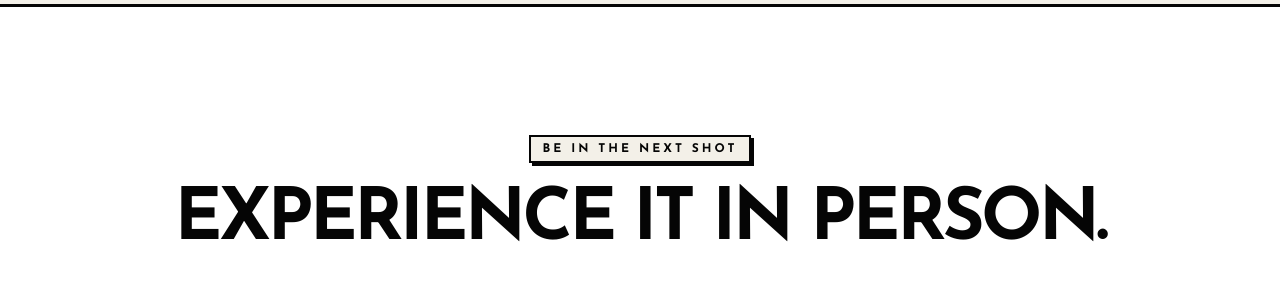
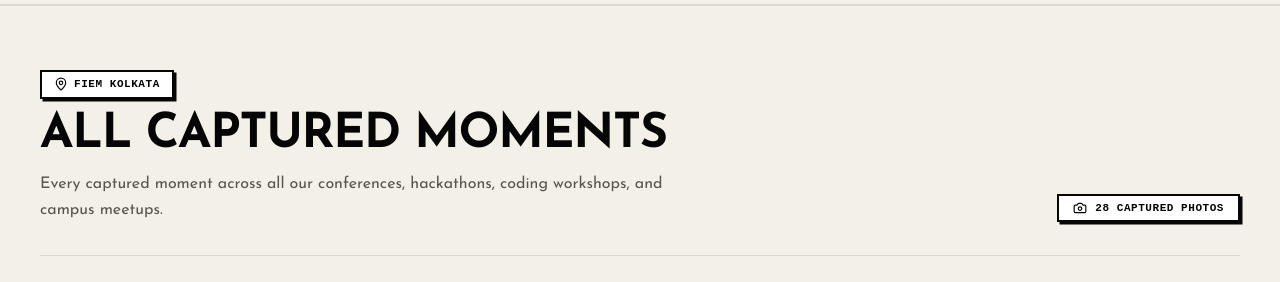
Before and after one commit to gdgoncampusfiem-dev/GdgOfficial, a Next.js app in the folder frontend/: page /gallery in a window 1280 px wide. Shown: the part 1024-1306 px from the top of the page. Built offline with nearby package versions, Linux system fonts and the light colour scheme.

Commit message:
feat(gallery): retain complete photo archive grid below while removing filter controls

```diff
--- /dev/null
+++ b/frontend/src/components/gallery/AllPhotosGallery.tsx
@@ -0,0 +1,125 @@
+'use client';
+
+import Image from 'next/image';
+import { motion } from 'framer-motion';
+import { Maximize2, MapPin, Camera } from 'lucide-react';
+import { GalleryItem } from '@/data/gallery';
+
+interface AllPhotosGalleryProps {
+  photos: GalleryItem[];
+  onSelectImage: (item: GalleryItem, allPhotos: GalleryItem[]) => void;
+}
+
+export function AllPhotosGallery({ photos, onSelectImage }: AllPhotosGalleryProps) {
+  return (
+    <section
+      id="all-photos"
+      className="relative w-full pt-16 pb-24 md:pb-32 overflow-hidden border-t-2 border-[#050505]/10 bg-[#F3F0E8]"
+    >
+      <div className="relative z-10 w-full max-w-[1400px] mx-auto px-4 sm:px-6 lg:px-10">
+        {/* Clean Architectural Header (No Filter Controls) */}
+        <div className="mb-8 sm:mb-12 pb-6 sm:pb-8 border-b border-[#050505]/10">
+          <div className="flex flex-col md:flex-row md:items-end justify-between gap-6">
+            <div className="max-w-3xl">
+              {/* Venue & Location Badge */}
+              <div className="mb-3.5">
+                <span className="inline-flex items-center gap-1.5 py-1 px-3 border-[2px] border-[#050505] bg-white text-[#050505] text-[10px] sm:text-[11px] font-mono font-bold uppercase tracking-wider shadow-[2.5px_2.5px_0px_#050505]">
+                  <MapPin className="w-3.5 h-3.5 text-[#050505]" />
+                  <span>FIEM Kolkata</span>
+                </span>
+              </div>
+
+              {/* Section Heading */}
+              <h2 className="text-3xl sm:text-4xl md:text-5xl font-black text-[#050505] uppercase tracking-tight leading-[0.95] mb-3 font-sans">
+                All Captured Moments
+              </h2>
+
+              {/* Description */}
+              <p className="text-sm sm:text-base text-[#575550] font-medium leading-relaxed max-w-2xl">
+                Every captured moment across all our conferences, hackathons, coding workshops, and campus meetups.
+              </p>
+            </div>
+
+            {/* Right: Clean Captured Photos Counter Badge */}
+            <div className="flex-shrink-0 self-start md:self-end">
+              <div className="inline-flex items-center gap-2 py-1 px-3.5 border-[2px] border-[#050505] bg-white text-[11px] font-mono font-bold uppercase tracking-wider text-[#050505] shadow-[2.5px_2.5px_0px_#050505]">
+                <Camera className="w-3.5 h-3.5 text-[#050505]" />
+                <span>{photos.length} Captured Photos</span>
+              </div>
+            </div>
+          </div>
+        </div>
+
+        {/* Complete Photos Exhibition Grid (Clean 3-column Masonry) */}
+        {photos.length === 0 ? (
+          <div className="rounded-2xl border border-[#050505]/15 bg-white p-14 text-center shadow-[0_4px_18px_-4px_rgba(5,5,5,0.05)]">
+            <p className="font-mono text-xs sm:text-sm font-bold text-[#575550] uppercase tracking-wider">
+              No photos archived yet.
+            </p>
+          </div>
+        ) : (
+          <div className="columns-1 sm:columns-2 lg:columns-3 gap-4 sm:gap-5">
+            {photos.map((photo, pIdx) => {
+              return (
+                <motion.div
+                  key={`all-photos-${photo.id}`}
+                  initial={{ opacity: 0, y: 32, scale: 0.94 }}
+                  whileInView={{ opacity: 1, y: 0, scale: 1 }}
+                  viewport={{ once: true, amount: 0.15 }}
+                  transition={{
+                    duration: 0.5,
+                    delay: Math.min((pIdx % 6) * 0.06, 0.28),
+                    ease: [0.16, 1, 0.3, 1],
+                  }}
+                  className="break-inside-avoid mb-4 sm:mb-5 group relative overflow-hidden rounded-2xl border border-[#050505]/15 bg-[#E5E0D8] shadow-[0_4px_20px_-3px_rgba(5,5,5,0.06),0_1px_3px_rgba(5,5,5,0.04)] hover:shadow-[0_20px_40px_-10px_rgba(5,5,5,0.18)] hover:border-[#050505]/40 hover:-translate-y-1.5 hover:scale-[1.01] cursor-pointer transition-all duration-300 ease-out"
+                  onClick={() => onSelectImage(photo, photos)}
+                  role="button"
+                  tabIndex={0}
+                  onKeyDown={(e) => {
+                    if (e.key === 'Enter' || e.key === ' ') {
+                      e.preventDefault();
+                      onSelectImage(photo, photos);
+                    }
+                  }}
+                >
+                  <div className={`relative w-full ${photo.aspect} overflow-hidden bg-[#E5E0D8]`}>
+                    <Image
+                      src={photo.imageUrl}
+                      alt={photo.title}
+                      fill
+                      quality={90}
+                      sizes="(min-width: 1024px) 33vw, (min-width: 640px) 50vw, 100vw"
+                      className="object-cover saturate-[1.06] contrast-[1.02] transition-transform duration-700 ease-out group-hover:scale-105"
+                    />
+
+                    {/* Refined Hover Gradient with Details */}
+                    <div className="absolute inset-0 bg-gradient-to-t from-black/80 via-black/20 to-transparent opacity-0 group-hover:opacity-100 transition-opacity duration-300 flex items-end p-4 pointer-events-none">
+                      <div className="flex items-center justify-between w-full text-white">
+                        <div className="pr-3">
+                          <span className="inline-block px-1.5 py-0.5 rounded-sm bg-white/20 backdrop-blur-md text-[9px] sm:text-[10px] font-mono font-bold uppercase tracking-wider text-white mb-1">
+                            {photo.category}
+                          </span>
+                          <p className="text-xs sm:text-sm font-bold tracking-tight text-white line-clamp-1 drop-shadow-sm font-sans">
+                            {photo.title}
+                          </p>
+                          {photo.subtitle && (
+                            <p className="text-[11px] text-white/75 font-light line-clamp-1 mt-0.5">
+                              {photo.subtitle}
+                            </p>
+                          )}
+                        </div>
+                        <div className="flex-shrink-0 p-2 rounded-full bg-white/20 backdrop-blur-md text-white group-hover:scale-110 transition-transform duration-200">
+                          <Maximize2 className="w-3.5 h-3.5" />
+                        </div>
+                      </div>
+                    </div>
+                  </div>
+                </motion.div>
+              );
+            })}
+          </div>
+        )}
+      </div>
+    </section>
+  );
+}
--- a/frontend/src/pages/gallery.tsx
+++ b/frontend/src/pages/gallery.tsx
@@ -5,6 +5,7 @@ import Head from 'next/head';
 import Link from 'next/link';
 import { Navbar } from '@/components/navigation/Navbar';
 import { GalleryMasonry } from '@/components/gallery/GalleryMasonry';
+import { AllPhotosGallery } from '@/components/gallery/AllPhotosGallery';
 import { GalleryLightbox } from '@/components/gallery/GalleryLightbox';
 import { GALLERY_ITEMS, GalleryItem } from '@/data/gallery';
 import { motion } from 'framer-motion';
@@ -80,6 +81,18 @@ export default function GalleryPage() {
             }}
           />
 
+          {/* =========================================================================
+              COMPLETE PHOTO ARCHIVE (All Photos Grid - Clean, No Filter UI)
+              Full photographic exhibition grid of all community moments
+             ========================================================================= */}
+          <AllPhotosGallery
+            photos={GALLERY_ITEMS}
+            onSelectImage={(item, allPhotos) => {
+              setLightboxList(allPhotos);
+              setSelectedItem(item);
+            }}
+          />
+
           {/* Fullscreen Interactive Lightbox Modal */}
           <GalleryLightbox
             item={selectedItem}
```
